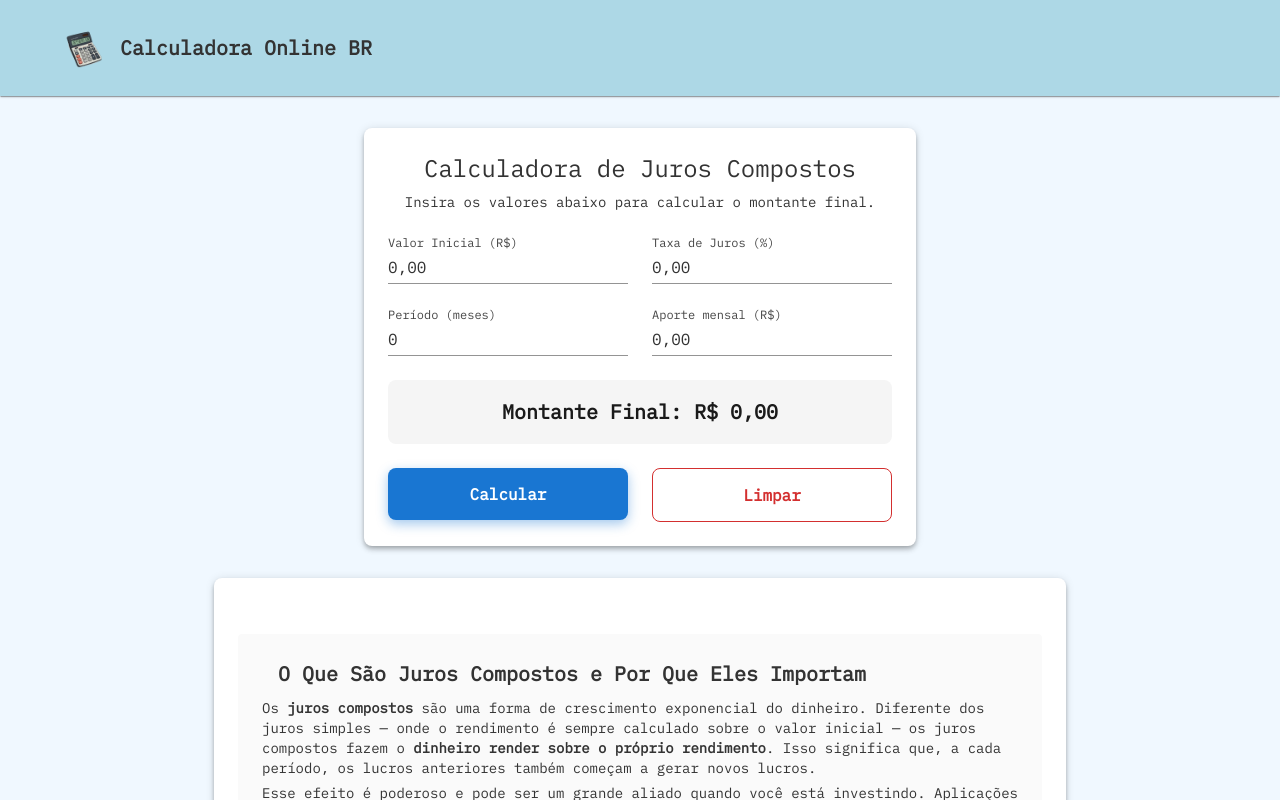
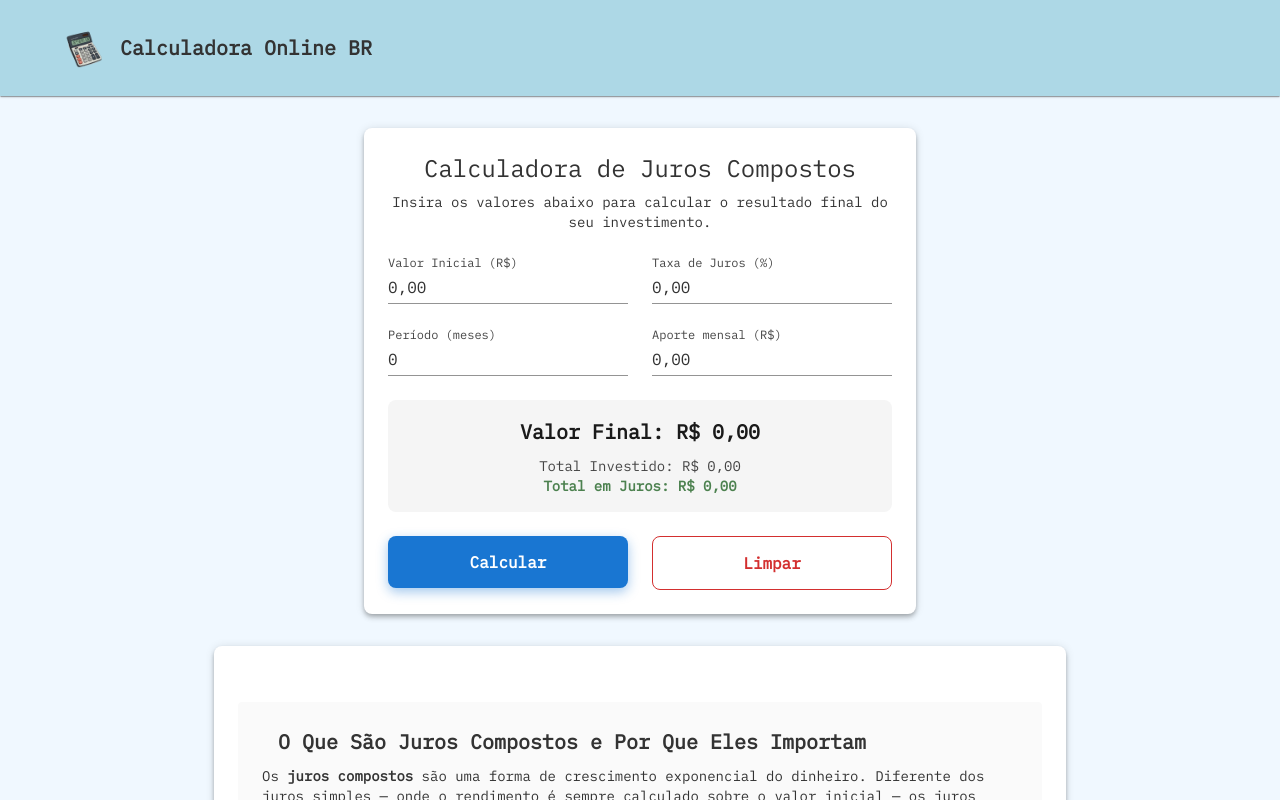
Before and after one commit to heridepaula/calculadoraonlinebr, a Next.js app: page /calculadoras/calculadora-juros-compostos in a window 1280 px wide. Shown: the top 800 px of the page. Built offline with nearby package versions, Linux system fonts and the light colour scheme; some icons are missing.

Commit message:
feature: adiciona resultados de total investido e total em juros

```diff
--- a/app/calculadoras/calculadora-juros-compostos/calculator.tsx
+++ b/app/calculadoras/calculadora-juros-compostos/calculator.tsx
@@ -10,6 +10,41 @@ const Calculator = () => {
   const [period, setPeriod] = useState(0);
   const [monthlyContribution, setMonthlyContribution] = useState("0,00");
   const [finalAmount, setFinalAmount] = useState(0);
+  const [totalInvested, setTotalInvested] = useState(0);
+  const [totalInterest, setTotalInterest] = useState(0);
+
+  const calculateCompoundInterest = () => {
+    const parseBRL = (value: string) => {
+      return parseFloat(value.replace(/\./g, "").replace(",", "."));
+    };
+
+    const principal = parseBRL(initialValue);
+    const interest = parseBRL(interestRate) / 100;
+    const monthly = parseBRL(monthlyContribution);
+
+    let calculatedAmount = 0;
+    if (interest === 0) {
+      calculatedAmount = principal + monthly * period;
+    } else {
+      calculatedAmount =
+        principal * Math.pow(1 + interest, period) +
+        monthly * ((Math.pow(1 + interest, period) - 1) / interest);
+    }
+
+    setFinalAmount(calculatedAmount);
+    setTotalInvested(principal + monthly * period);
+    setTotalInterest(calculatedAmount - (principal + monthly * period));
+  };
+
+  const clearFields = () => {
+    setInitialValue("0,00");
+    setInterestRate("0,00");
+    setPeriod(0);
+    setMonthlyContribution("0,00");
+    setFinalAmount(0);
+    setTotalInvested(0);
+    setTotalInterest(0);
+  };
 
   return (
     <>
@@ -17,7 +52,7 @@ const Calculator = () => {
         Calculadora de Juros Compostos
       </Typography>
       <Typography variant="body2" align="center" sx={{ mb: 3 }}>
-        Insira os valores abaixo para calcular o montante final.
+        Insira os valores abaixo para calcular o resultado final do seu investimento.
       </Typography>
       <Grid container spacing={3}>
         <Grid size={{ xs: 12, md: 6 }}>
@@ -57,21 +92,47 @@ const Calculator = () => {
               textAlign: "center",
               backgroundColor: "#f5f5f5",
               borderRadius: 2,
+              ...(finalAmount === null && { display: 'none' }),
             }}
           >
+            {finalAmount !== null && (
+              <>
                 <Typography
                   variant="h6"
                   sx={{
-                color: "#1a1a1a", // Preto mais forte
+                    color: "#1a1a1a",
                     fontWeight: "bold",
+                    marginBottom: 1,
                   }}
                 >
-              Montante Final:{" "}
+                  Valor Final:{" "}
                   {finalAmount.toLocaleString("pt-BR", {
                     style: "currency",
                     currency: "BRL",
                   })}
                 </Typography>
+                <Typography variant="body2" color="textSecondary">
+                  Total Investido:{" "}
+                  {totalInvested !== null && totalInvested.toLocaleString("pt-BR", {
+                    style: "currency",
+                    currency: "BRL",
+                  })}
+                </Typography>
+                <Typography
+                  variant="body2"
+                  sx={{
+                    fontWeight: "bold",
+                    color: '#4c814f',
+                  }}
+                >
+                  Total em Juros:{" "}
+                  {totalInterest !== null && totalInterest.toLocaleString("pt-BR", {
+                    style: "currency",
+                    currency: "BRL",
+                  })}
+                </Typography>
+              </>
+            )}
           </Box>
         </Grid>
         <Grid size={{ xs: 6 }}>
@@ -90,27 +151,7 @@ const Calculator = () => {
                 boxShadow: "0px 6px 16px rgba(21, 101, 192, 0.5)",
               },
             }}
-            onClick={() => {
-              const parseBRL = (value: string) => {
-                return parseFloat(value.replace(/\./g, "").replace(",", "."));
-              };
-
-              const principal = parseBRL(initialValue);
-              const interest = parseBRL(interestRate) / 100;
-              const monthly = parseBRL(monthlyContribution);
-
-              if (interest === 0) {
-                const calculatedAmount = principal + monthly * period;
-                setFinalAmount(calculatedAmount);
-                return;
-              }
-
-              const calculatedAmount =
-                principal * Math.pow(1 + interest, period) +
-                monthly * ((Math.pow(1 + interest, period) - 1) / interest);
-
-              setFinalAmount(calculatedAmount);
-            }}
+            onClick={calculateCompoundInterest}
             fullWidth
           >
             Calcular
@@ -132,13 +173,7 @@ const Calculator = () => {
                 color: "#b71c1c",
               },
             }}
-            onClick={() => {
-              setInitialValue("0,00");
-              setInterestRate("0,00");
-              setPeriod(0);
-              setMonthlyContribution("0,00");
-              setFinalAmount(0);
-            }}
+            onClick={clearFields}
             fullWidth
           >
             Limpar
--- a/app/calculadoras/calculadora-juros-compostos/content.jsx
+++ b/app/calculadoras/calculadora-juros-compostos/content.jsx
@@ -52,7 +52,6 @@ import {
             </Typography>
           </Paper>
 
-          {/* Seção de Cálculo */}
           <Box>
             <Typography variant="h6" fontWeight="bold" gutterBottom>
               Como Calcular Juros Compostos
```
Lines whose indentation alone changed are shown as unchanged.
